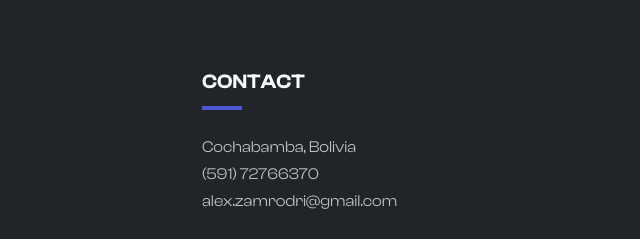
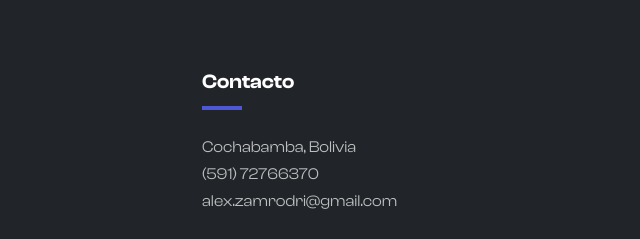
Before and after one commit to Alexzamrodri/secondlifeazr, a plain HTML site: page index.html in a window 1280 px wide. Shown: the part 10594-10833 px from the top of the page, 640-1280 px from the left. Drawn offline with nearby package versions, Linux system fonts and the light colour scheme.

Commit message:
Update index.html

```diff
--- a/index.html
+++ b/index.html
@@ -463,7 +463,7 @@ CREAR. <br>
                     </div>
 
                     <div class="col-lg-4 col-sm-6">
-                        <h5 class="mb-0 text-white">CONTACT</h5>
+                        <h5 class="mb-0 text-white">Contacto</h5>
                         <div class="line"></div>
                         <ul>
                             <li>Cochabamba, Bolivia</li>
```
